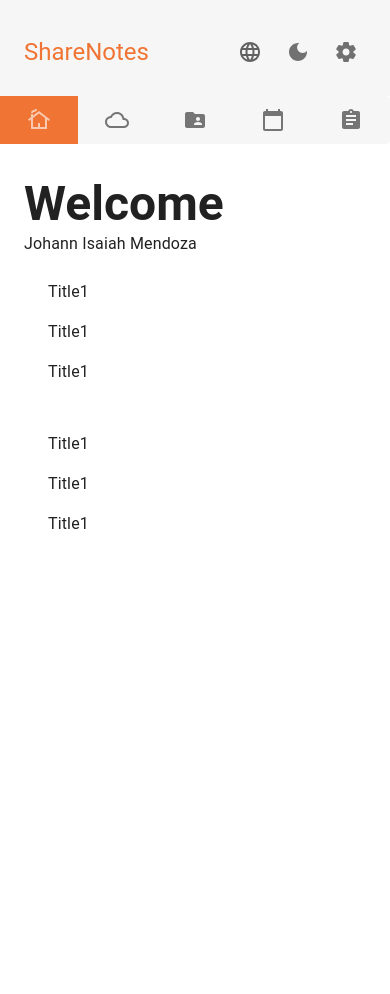
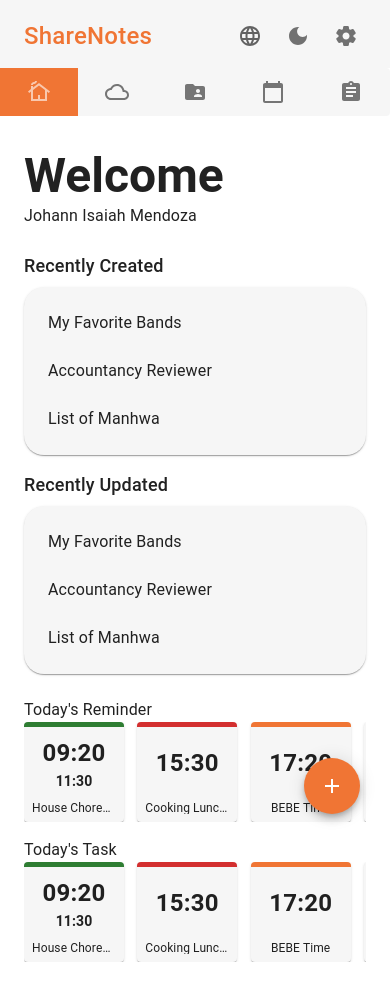
Before and after one commit to MrXInfinity/SharedNotes, a React (Vite) app: page / in a window 390 px wide. Before the commit the page ends 844 px from the top, so only its background shows below. Built offline with nearby package versions, Linux system fonts and the light colour scheme; no server answers; sample sign-in values are in the browser's storage.

Commit message:
Home components mobile css improved, starting modals

```diff
--- a/src/components/Navigation.tsx
+++ b/src/components/Navigation.tsx
@@ -1,13 +1,11 @@
 import {
   AppBar,
   Box,
-  Icon,
+  Fab,
   IconButton,
   Menu,
   MenuItem,
   Paper,
-  styled,
-  SvgIconTypeMap,
   Tab,
   Tabs,
   Typography,
@@ -25,19 +23,9 @@ import CloudOutlinedIcon from "@mui/icons-material/CloudOutlined";
 import FolderSharedIcon from "@mui/icons-material/FolderShared";
 import CalendarTodayIcon from "@mui/icons-material/CalendarToday";
 import AssignmentIcon from "@mui/icons-material/Assignment";
+import AddIcon from "@mui/icons-material/Add";
 import { ReactElement, useState } from "react";
 import { Container } from "@mui/system";
-
-const IconMenu: React.FC<{
-  eventClick?: () => void;
-  children: JSX.Element;
-}> = ({ children, eventClick }) => {
-  return (
-    <IconButton onClick={eventClick ? () => eventClick() : undefined}>
-      {children}
-    </IconButton>
-  );
-};
 
 const NavItem: React.FC<{
   link: string;
@@ -78,13 +66,14 @@ const Navigation: React.FC<{ logout: () => void; changeTheme: () => void }> = ({
   logout,
   changeTheme,
 }) => {
+  //Modals
+
+  //Menu withing Settings
   const [anchorEl, setAnchorEl] = useState<null | HTMLElement>(null);
   const showMenu = Boolean(anchorEl);
-
   const LinkMenuClick = (event: React.MouseEvent<HTMLButtonElement>) => {
     setAnchorEl(event.currentTarget);
   };
-
   const MenuClose = () => {
     setAnchorEl(null);
   };
@@ -97,8 +86,8 @@ const Navigation: React.FC<{ logout: () => void; changeTheme: () => void }> = ({
         <AppBar
           position="static"
           sx={{
-            pt: 4,
-            pb: 3,
+            pt: { xs: 2, md: 4 },
+            pb: { xs: 1.5, md: 3 },
             backgroundColor: theme.palette.background.paper,
             boxShadow: "none",
             display: "flex",
@@ -110,7 +99,7 @@ const Navigation: React.FC<{ logout: () => void; changeTheme: () => void }> = ({
           }}
         >
           <Typography
-            variant="h5"
+            sx={{ fontWeight: 450, fontSize: { xs: 24, md: 24 } }}
             color="primary"
           >
             ShareNotes
@@ -120,7 +109,7 @@ const Navigation: React.FC<{ logout: () => void; changeTheme: () => void }> = ({
             spacing={{ xs: 1, sm: 2 }}
             sx={{ alignItems: "center" }}
           >
-            <IconMenu>
+            <IconButton>
               <Link
                 to="/public-share"
                 style={{
@@ -131,15 +120,15 @@ const Navigation: React.FC<{ logout: () => void; changeTheme: () => void }> = ({
               >
                 <LanguageIcon />
               </Link>
-            </IconMenu>
+            </IconButton>
 
-            <IconMenu eventClick={() => changeTheme()}>
+            <IconButton onClick={() => changeTheme()}>
               {theme.palette.mode === "dark" ? (
                 <Brightness7Icon />
               ) : (
                 <DarkModeIcon />
               )}
-            </IconMenu>
+            </IconButton>
 
             <div>
               <IconButton
@@ -166,6 +155,7 @@ const Navigation: React.FC<{ logout: () => void; changeTheme: () => void }> = ({
             </div>
           </Stack>
         </AppBar>
+        {/* When Windows is larger than or equal to 600px*/}
         {isWindowLarge ? (
           <Container
             disableGutters={true}
@@ -222,6 +212,7 @@ const Navigation: React.FC<{ logout: () => void; changeTheme: () => void }> = ({
           </Container>
         ) : (
           <>
+            {/* Mobile Port */}
             <Paper
               sx={{
                 display: "grid",
@@ -260,6 +251,14 @@ const Navigation: React.FC<{ logout: () => void; changeTheme: () => void }> = ({
               />
             </Paper>
             <Outlet />
+            <Box sx={{ position: "fixed", right: 30, bottom: 30 }}>
+              <Fab
+                color="primary"
+                aria-label="Add New"
+              >
+                <AddIcon />
+              </Fab>
+            </Box>
           </>
         )}
       </Box>
--- a/src/pages/Home/Home.tsx
+++ b/src/pages/Home/Home.tsx
@@ -1,6 +1,7 @@
 import Typography from "@mui/material/Typography";
-import { Container } from "@mui/system";
+import { Box, Container, Fab, Stack } from "@mui/material";
 import RecentComponent from "./RecentComponent";
+import TodayComponent from "./TodayComponent";
 
 const Home = () => {
   return (
@@ -12,17 +13,27 @@ const Home = () => {
         Welcome
       </Typography>
       <Typography>Johann Isaiah Mendoza</Typography>
-
-      <div>
+      <Stack
+        sx={{ my: 3 }}
+        direction={{ xs: "column", md: "row" }}
+        spacing={{ xs: 2, md: 4 }}
+      >
         <RecentComponent
-          title={"created"}
+          header={"Created"}
           category={"createdAt"}
         />
         <RecentComponent
-          title={"Updated"}
+          header={"Updated"}
           category={"updatedAt"}
         />
-      </div>
+      </Stack>
+      <Stack
+        direction="column"
+        spacing={{ xs: 2, md: 4 }}
+      >
+        <TodayComponent category="Reminder" />
+        <TodayComponent category="Task" />
+      </Stack>
     </Container>
   );
 };
--- a/src/pages/Home/RecentComponent.tsx
+++ b/src/pages/Home/RecentComponent.tsx
@@ -1,34 +1,32 @@
-import axios from "axios";
-import { useQuery } from "@tanstack/react-query";
-import React, { useState } from "react";
-import { CardActions, CardContent } from "@mui/material";
+import { useState } from "react";
+import { Box, Card, CardActionArea, Typography } from "@mui/material";
 
 const mockupData = [
   {
     id: "adsdfsdfsdf",
     createdAt: new Date(),
-    title: "Title1",
+    title: "My Favorite Bands",
     description: "lorem",
     updatedAt: new Date(Date.now()),
   },
   {
     id: "asdjaksdhakjdkasdhkjd",
     createdAt: new Date(),
-    title: "Title1",
+    title: "Accountancy Reviewer",
     description: "lorem",
     updatedAt: new Date(Date.now()),
   },
   {
     id: "asdjargsgfdgf",
     createdAt: new Date(),
-    title: "Title1",
+    title: "List of Manhwa",
     description: "lorem",
     updatedAt: new Date(Date.now()),
   },
 ];
 
 type RecentComponentProps = {
-  title: string;
+  header: string;
   category: string;
 };
 
@@ -39,22 +37,28 @@ type APIDataTypes = {
   description: string;
   updatedAt: Date;
 };
-const RecentComponent = ({ title, category }: RecentComponentProps) => {
+const RecentComponent = ({ header, category }: RecentComponentProps) => {
   const [isNoteModalOpen, setIsNoteModalOpen] = useState(false);
 
   return (
-    <>
-      <CardContent>
+    <Box sx={{ display: "flex", flexDirection: "column" }}>
+      <Typography
+        sx={{ fontWeight: "medium", fontSize: { xs: 18, md: 20 }, mb: 1 }}
+      >
+        Recently {header}
+      </Typography>
+      <Card sx={{ p: { xs: 1.5 }, borderRadius: 5 }}>
         {mockupData.map(({ id, title }: APIDataTypes) => (
-          <CardActions
+          <CardActionArea
+            sx={{ p: 1.5 }}
             key={id}
             onClick={() => setIsNoteModalOpen(true)}
           >
-            {title}
-          </CardActions>
+            <Typography>{title}</Typography>
+          </CardActionArea>
         ))}
-      </CardContent>
-    </>
+      </Card>
+    </Box>
   );
 };
 
--- /dev/null
+++ b/src/pages/Home/TodayComponent.tsx
@@ -0,0 +1,116 @@
+import { Box, Card, Grid, Typography, useTheme } from "@mui/material";
+import React from "react";
+
+const mockupData = [
+  {
+    dateOfStart: "09:20",
+    dateOfEnd: "11:30",
+    title: "House Chores & Web Activity",
+    description: "this is desc1",
+    status: "completed",
+  },
+  {
+    dateOfStart: "15:30",
+    dateOfEnd: null,
+    title: "Cooking Lunch for the Family",
+    description: "this is desc2",
+    status: "missed",
+  },
+  {
+    dateOfStart: "17:20",
+    dateOfEnd: null,
+    title: "BEBE Time",
+    description: "this is desc3",
+    status: "current",
+  },
+  {
+    dateOfStart: "19:20",
+    dateOfEnd: null,
+    title: "Relaxing Time",
+    description: "this is desc4",
+    status: "forthcoming",
+  },
+];
+
+type MockUpDataType = {
+  dateOfStart: string;
+  dateOfEnd: string | null;
+  title: string;
+  description: string;
+  status: string;
+};
+
+const TodayComponent: React.FC<{ category: string }> = ({ category }) => {
+  const theme = useTheme();
+  return (
+    <Box>
+      <Typography>Today's {category}</Typography>
+      <Box sx={{ overflowX: "auto" }}>
+        <Box
+          sx={{
+            width: `${mockupData.length * 110}px`,
+            display: "flex",
+            justifyContent: "space-between",
+          }}
+        >
+          {mockupData.map(
+            ({ dateOfStart, dateOfEnd, title, status }: MockUpDataType) => (
+              <Card
+                sx={{
+                  width: "100px",
+                  height: "100px",
+                  display: "inline-flex",
+                  flexDirection: "column",
+                  borderTop: 5,
+                  px: 1,
+                  pb: 1,
+                }}
+                style={{
+                  borderBlockColor:
+                    status === "completed"
+                      ? theme.palette.success.main
+                      : status === "missed"
+                      ? theme.palette.error.main
+                      : status === "current"
+                      ? theme.palette.primary.main
+                      : theme.palette.background.paper,
+                }}
+              >
+                <Box
+                  sx={{
+                    display: "flex",
+                    flexDirection: "column",
+                    alignItems: "center",
+                    justifyContent: "center",
+                    height: "100%",
+                  }}
+                >
+                  <Typography sx={{ fontSize: 24, fontWeight: "bold" }}>
+                    {dateOfStart}
+                  </Typography>
+                  {dateOfEnd && (
+                    <Typography sx={{ fontSize: 14, fontWeight: "bold" }}>
+                      {dateOfEnd}
+                    </Typography>
+                  )}
+                </Box>
+                <Typography
+                  noWrap={true}
+                  sx={{
+                    fontSize: { xs: 12, md: 14 },
+                    mt: "auto",
+                    textAlign: "center",
+                  }}
+                >
+                  {title}
+                </Typography>
+              </Card>
+            )
+          )}
+        </Box>
+      </Box>
+    </Box>
+  );
+};
+
+export default TodayComponent;
```
Also changed, not shown: src/components/NewNoteModal.tsx (added, +32 -0 lines).
